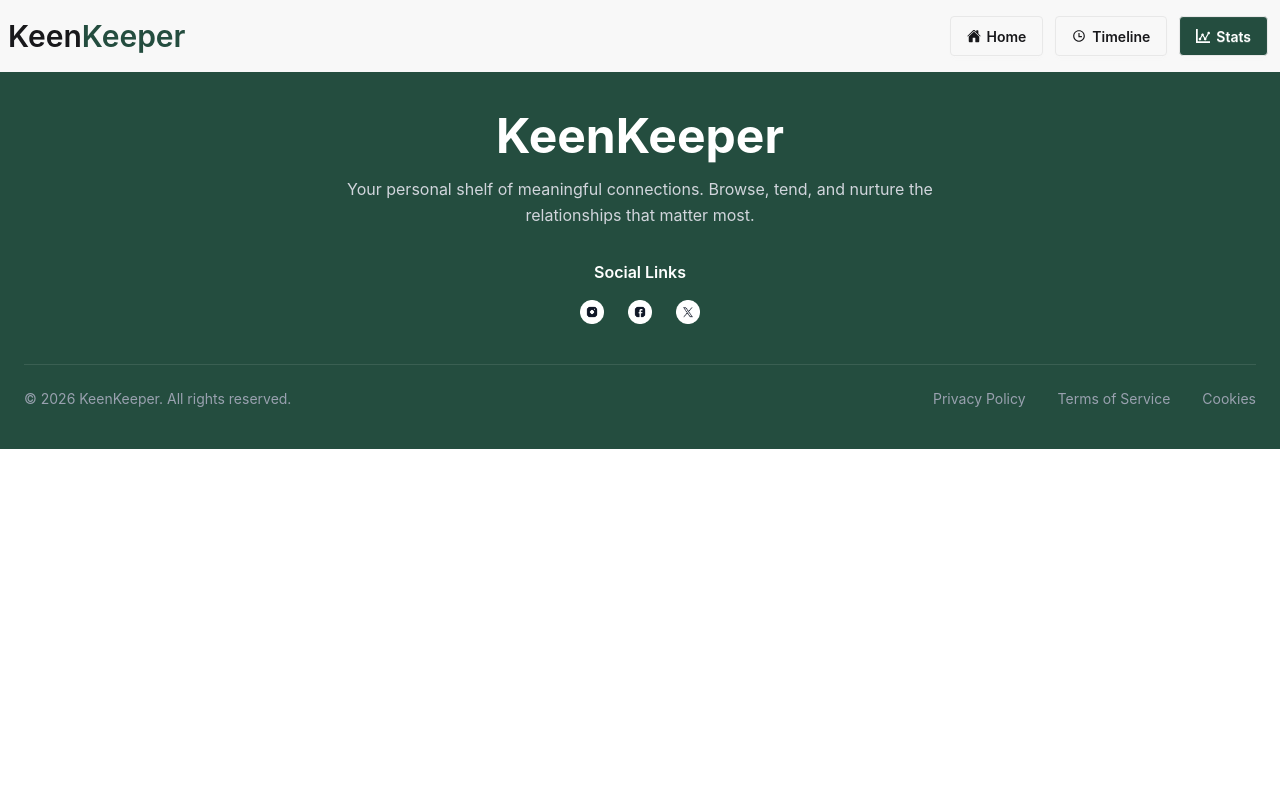
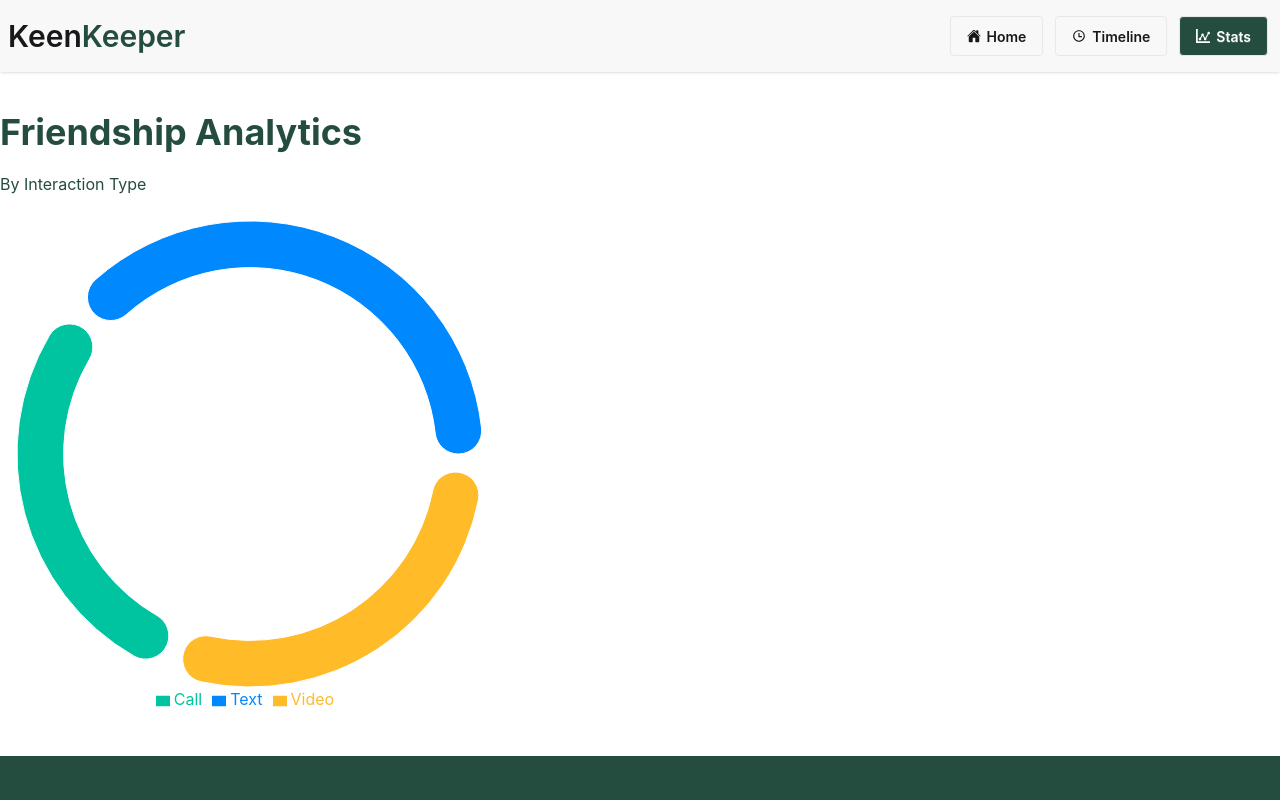
Before and after one commit to farhansadiktanam/B13-A7-assignment, a React (Vite) app: page /stats in a window 1280 px wide. Shown: the top 800 px of the page. Built offline with nearby package versions, Linux system fonts and the light colour scheme.

Commit message:
Project Completed

```diff
--- a/package.json
+++ b/package.json
@@ -14,8 +14,10 @@
     "react": "^19.2.4",
     "react-dom": "^19.2.4",
     "react-icons": "^5.6.0",
+    "react-is": "^19.2.5",
     "react-router": "^7.14.1",
     "react-spinners": "^0.17.0",
+    "recharts": "^3.8.1",
     "tailwindcss": "^4.2.2"
   },
   "devDependencies": {
--- a/src/components/homepage/Stats.jsx
+++ b/src/components/homepage/Stats.jsx
@@ -1,11 +1,13 @@
 import React from "react";
+import useFriends from "../../hook/useFriends";
 
 const Stats = () => {
+  const { friends } = useFriends();
   return (
     <div className="bg-white rounded-xl shadow-sm border border-gray-100 p-6 max-w-4xl mx-auto">
       <div className="grid grid-cols-2 md:grid-cols-4 gap-8">
         <div className="text-center ">
-          <p className="text-3xl font-bold text-[#244D3F]">10</p>
+          <p className="text-3xl font-bold text-[#244D3F]">{friends.length}</p>
           <p className="text-sm text-gray-500 font-medium">Total Friends</p>
         </div>
         <div className="text-center border-l border-gray-100">
--- a/src/components/shared/Navbar.jsx
+++ b/src/components/shared/Navbar.jsx
@@ -9,11 +9,9 @@ const Navbar = () => {
     <div className="bg-base-200 shadow-sm ">
       <nav className="navbar container mx-auto ">
         <div className="flex-1 min-w-sm">
-          <Link to={"/"}>
-            <h2 className="font-semibold text-3xl">
-              Keen<span className="text-[#244D3F] ">Keeper</span>
-            </h2>
-          </Link>
+          <h2 className="font-semibold text-3xl">
+            Keen<span className="text-[#244D3F] ">Keeper</span>
+          </h2>
         </div>
         <div className="flex-none">
           <ul className="menu menu-horizontal gap-3 px-1">
--- a/src/components/ui/FriendsCards.jsx
+++ b/src/components/ui/FriendsCards.jsx
@@ -1,8 +1,12 @@
 import React from "react";
+import { Link } from "react-router";
 
 const FriendsCards = ({ friend }) => {
   return (
-    <div className=" card bg-base-800  shadow-lg">
+    <Link
+      to={`/friendDetails/${friend.id}`}
+      className=" card bg-base-800  shadow-lg"
+    >
       <figure className="px-10 pt-10">
         <img src={friend.picture} alt={friend.name} className="rounded-full" />
       </figure>
@@ -29,7 +33,7 @@ const FriendsCards = ({ friend }) => {
           </p>
         </div>
       </div>
-    </div>
+    </Link>
   );
 };
 
--- a/src/main.jsx
+++ b/src/main.jsx
@@ -25,7 +25,7 @@ const router = createBrowserRouter([
         Component: Timeline,
       },
       {
-        path: "/timeline/:id",
+        path: "/friendDetails/:id",
         Component: FriendDetails,
       },
       {
--- a/src/pages/friendDetails/FriendDetails.jsx
+++ b/src/pages/friendDetails/FriendDetails.jsx
@@ -25,8 +25,7 @@ const FriendDetails = () => {
 
   return (
     <div className="flex flex-col lg:flex-row gap-10 items-start p-6 max-w-6xl mx-auto">
-      {/* Left Column: Profile Card */}
-      <div className="card bg-white shadow-xl border border-gray-100 min-w-[350px] sticky top-10">
+      <div className="card bg-white shadow-xl border border-gray-100 min-w-87.5 sticky top-10">
         <figure className="px-10 pt-10">
           <img
             src={expectedFriend.picture}
@@ -65,7 +64,6 @@ const FriendDetails = () => {
             {expectedFriend.bio}
           </p>
 
-          {/* Action Buttons */}
           <div className="flex flex-col w-full gap-2">
             <button className="btn btn-outline border-gray-300 text-gray-700 hover:bg-gray-50 flex gap-2">
               <HiOutlineBellSnooze className="text-lg" /> Snooze 2 Weeks
@@ -80,9 +78,7 @@ const FriendDetails = () => {
         </div>
       </div>
 
-      {/* Right Column: Details & Stats */}
       <div className="flex-1 w-full space-y-8">
-        {/* Stats Overview */}
         <div className="bg-white p-8 rounded-2xl shadow-sm border border-gray-100 flex justify-between items-center text-center gap-4">
           <div className="flex-1">
             <p className="text-[#244D3F] font-black text-4xl">
@@ -112,7 +108,6 @@ const FriendDetails = () => {
           </div>
         </div>
 
-        {/* Goals Section */}
         <div className="bg-gray-50 p-6 rounded-2xl flex justify-between items-center border border-gray-200/50">
           <div>
             <h3 className="font-bold text-gray-800">Relationship Goal</h3>
@@ -129,7 +124,6 @@ const FriendDetails = () => {
           </button>
         </div>
 
-        {/* Quick Check-in */}
         <div className="pt-4">
           <h3 className="text-[#244D3F] font-bold uppercase tracking-widest text-sm mb-6">
             Start a Conversation
--- a/src/pages/stats/Stats.jsx
+++ b/src/pages/stats/Stats.jsx
@@ -1,7 +1,45 @@
-import React from "react";
+import { Legend, Pie, PieChart } from "recharts";
 
 const Stats = () => {
-  return <div></div>;
+  // #region Sample data
+  const data = [
+    { name: "Text", value: 400, fill: "#0088FE" },
+    { name: "Call", value: 300, fill: "#00C49F" },
+    { name: "Video", value: 300, fill: "#FFBB28" },
+  ];
+  return (
+    <div className="min-h-[50vh] container  mx-auto my-10 ">
+      <div className="space-y-5">
+        <h2 className="text-4xl font-bold text-[#244D3F] ">
+          Friendship Analytics
+        </h2>
+        <p className="text-[#244D3F] mb-5">By Interaction Type</p>
+      </div>
+      <PieChart
+        style={{
+          width: "100%",
+          maxWidth: "500px",
+          maxHeight: "80vh",
+          aspectRatio: 1,
+        }}
+        responsive
+      >
+        <Pie
+          data={data}
+          innerRadius="80%"
+          outerRadius="100%"
+          // Corner radius is the rounded edge of each pie slice
+          cornerRadius="50%"
+          fill="#8884d8"
+          // padding angle is the gap between each pie slice
+          paddingAngle={5}
+          dataKey="value"
+          isAnimationActive={true}
+        />
+        <Legend />
+      </PieChart>
+    </div>
+  );
 };
 
 export default Stats;
```
Also changed, not shown: 2 other files (tests, documents, lock files or other folders).
